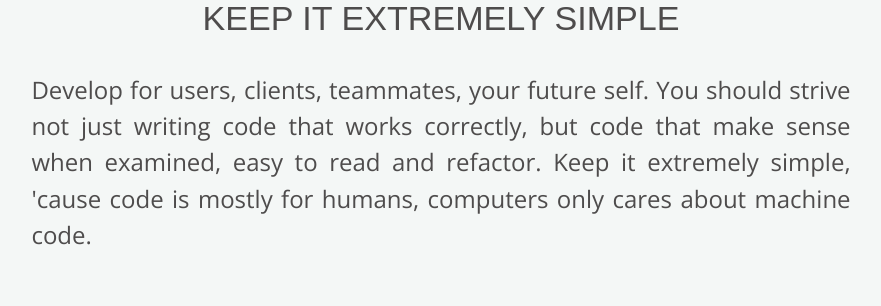
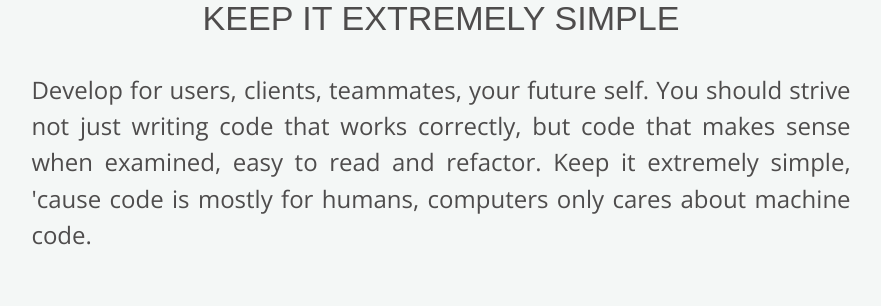
Before and after one commit to SimoNonnis/Robot2, a PHP site: page / in a window 1280 px wide. Shown: the part 678-984 px from the top of the page, without its empty margins (199-1080 px from the left). Run offline with PHP 8.4, Linux system fonts and the light colour scheme; some web fonts are replaced.

Commit message:
Update index.php

```diff
--- a/index.php
+++ b/index.php
@@ -13,7 +13,7 @@
         <h2>Keep it extremely simple</h2>
         <p>Develop for users, clients, teammates, your future self.
            You should strive not just writing code that works correctly,
-           but code that make sense when examined, easy to read and refactor.
+           but code that makes sense when examined, easy to read and refactor.
            Keep it extremely simple, 'cause code is mostly for humans, computers
            only cares about machine code.
         </p>
```
